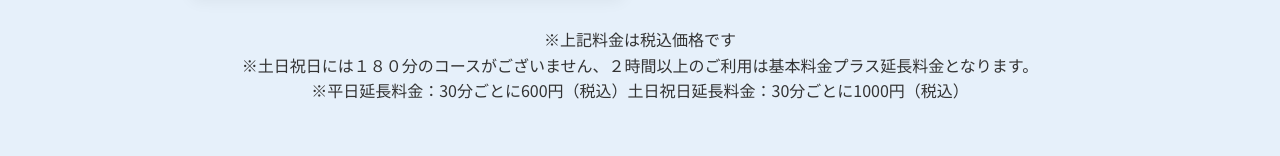
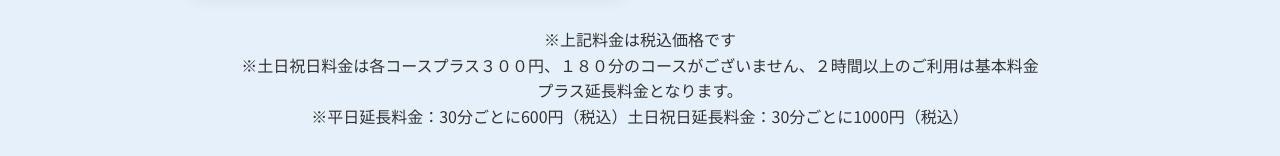
Before and after one commit to cxj5272/chenxuejia, a plain HTML site: page index.html in a window 1280 px wide. Shown: the part 2464-2620 px from the top of the page. Drawn offline with Linux system fonts and the light colour scheme.

Commit message:
index.html

```diff
--- a/index.html
+++ b/index.html
@@ -550,7 +550,7 @@
 
             <div style="text-align: center; margin-top: 30px; max-width: 800px; margin-left: auto; margin-right: auto;">
                 <p>※上記料金は税込価格です</p>
-                <p>※土日祝日には１８０分のコースがございません、２時間以上のご利用は基本料金プラス延長料金となります。</p>
+                <p>※土日祝日料金は各コースプラス３００円、１８０分のコースがございません、２時間以上のご利用は基本料金プラス延長料金となります。</p>
                 <p>※平日延長料金：30分ごとに600円（税込）土日祝日延長料金：30分ごとに1000円（税込）</p>
             </div>
         </div>
@@ -649,7 +649,7 @@
                         </div>
 
                         <div class="transport-item">
-                            <div class="transport-icon">✈️</div>
+
                             <div>
 
                             </div>
```
